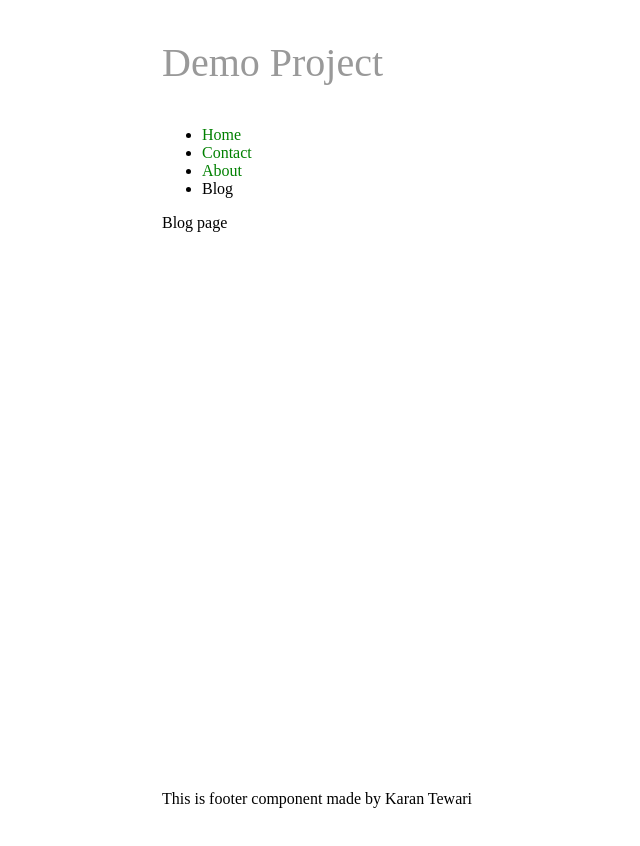
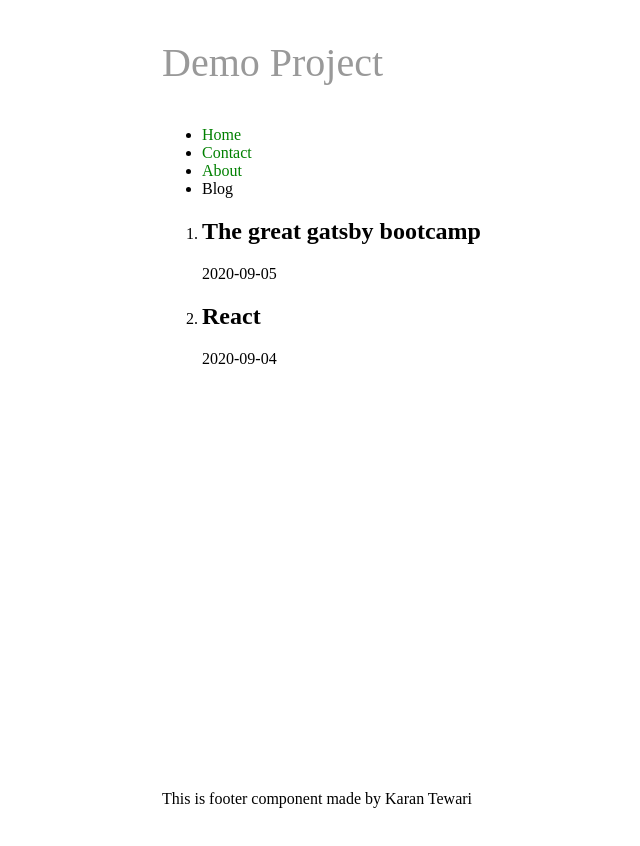
Before and after one commit to karan-tewari/gatsbyBootcamp, a Gatsby site: page /blog in a window 1280 px wide. Shown: the whole page, without its empty margins (103-743 px from the left). Built offline with nearby package versions, Linux system fonts and the light colour scheme; Gatsby itself is replaced by a stand-in of ours.

Commit message:
added blog posts

```diff
--- a/src/pages/blog.js
+++ b/src/pages/blog.js
@@ -1,10 +1,37 @@
 import React from 'react';
 import Layout from '../components/Layout';
+import {gatsby, useStaticQuery, graphql} from 'gatsby';
 
 const Blog = () => {
+    let data = useStaticQuery(graphql`
+    query{
+        allMarkdownRemark{
+          edges{
+            node{
+              frontmatter{
+                title
+                date
+              }
+              excerpt
+              html
+            }
+          }
+        }
+      }
+    `)
     return(
         <Layout>
-            <p>Blog page</p>
+            <ol>
+                {data.allMarkdownRemark.edges.map(x => {
+                    return(
+                        <li key={x.node.frontmatter.title}>
+                    <h2>{x.node.frontmatter.title}</h2>
+                    <p>{x.node.frontmatter.date}</p>
+                </li>
+                    )
+                })}
+
+            </ol>
         </Layout>
     )
 }
--- a/src/posts/react.md
+++ b/src/posts/react.md
@@ -8,3 +8,7 @@
 ##Tech Used
 
 1. Gatsby
+2. React
+3. Andrews Tutorial
+4. Docs
+5. Dedication to learn
```
